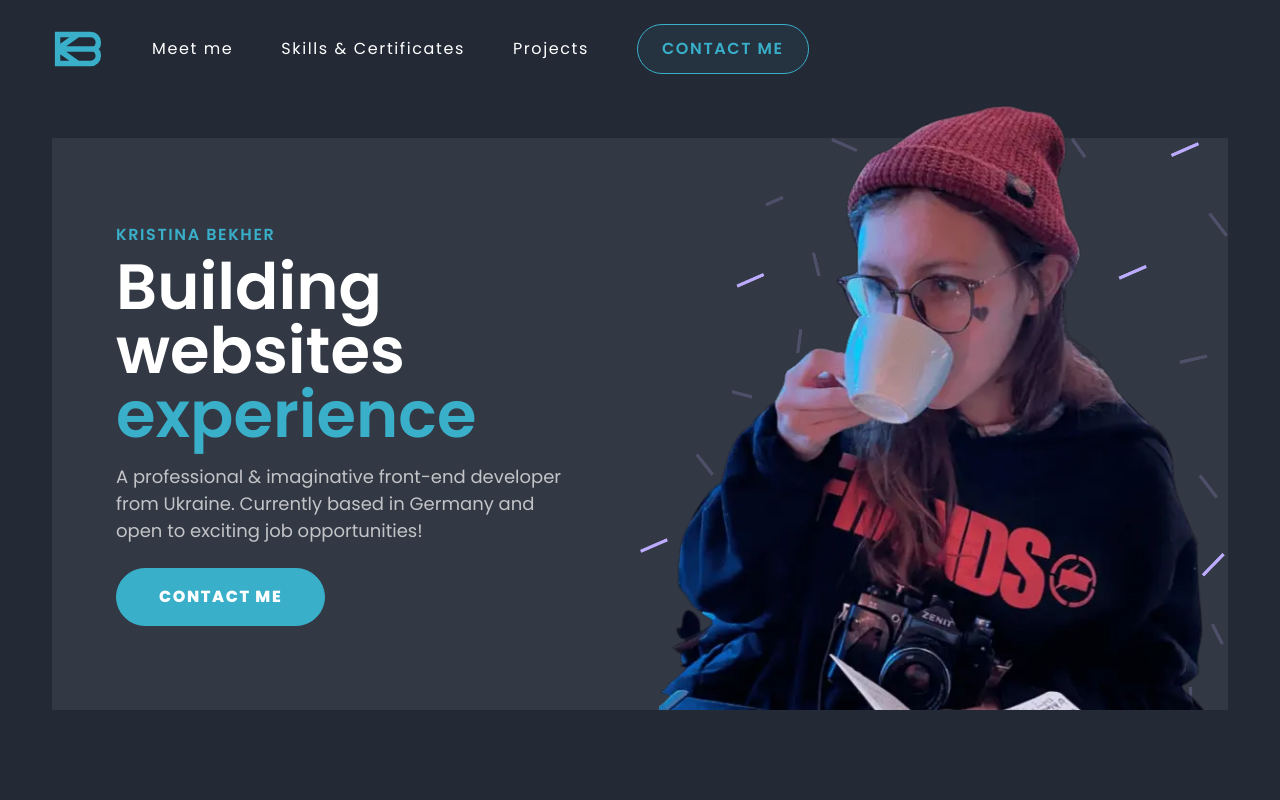
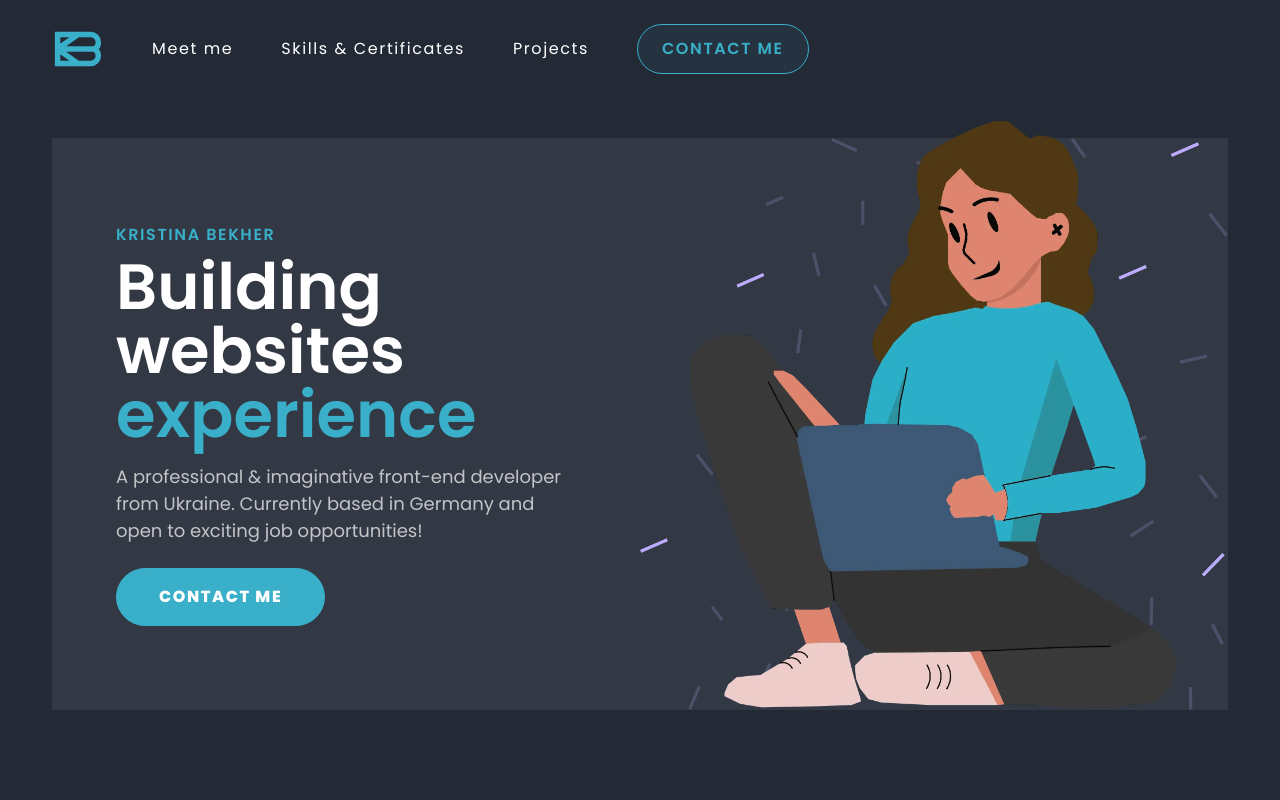
Before and after one commit to kbekher/my-portfolio, a React (Create React App) app: page / in a window 1280 px wide. Shown: the top 800 px of the page. Built offline with nearby package versions, Linux system fonts and the light colour scheme.

Commit message:
Add new hero image

```diff
--- a/src/components/About/About.scss
+++ b/src/components/About/About.scss
@@ -93,7 +93,8 @@
 
   &__img {
     width: 100%;
-    max-width: 550px;
+    // max-width: 550px;
+    max-width: 500px;
     height: auto;
     position: absolute;
     bottom: 0;
@@ -101,7 +102,8 @@
     transform: translateX(-50%);
 
     @include onTablet {
-      max-width: 400px;
+      // max-width: 400px;
+      max-width: 360px;
     }
 
     @include onMobile {
--- a/src/components/About/About.tsx
+++ b/src/components/About/About.tsx
@@ -24,10 +24,10 @@ export const About = () => (
 
       <div className="About__img-section">
         <picture>
-          <source
+          {/* <source
             media="(max-width: 760px)"
             srcSet={require("./img/photo-mobile.webp")}
-          />
+          /> */}
           <img
             src={require("./img/photo.webp")}
             className="About__img"
```
Also changed, not shown: src/components/About/img/photo.webp.
